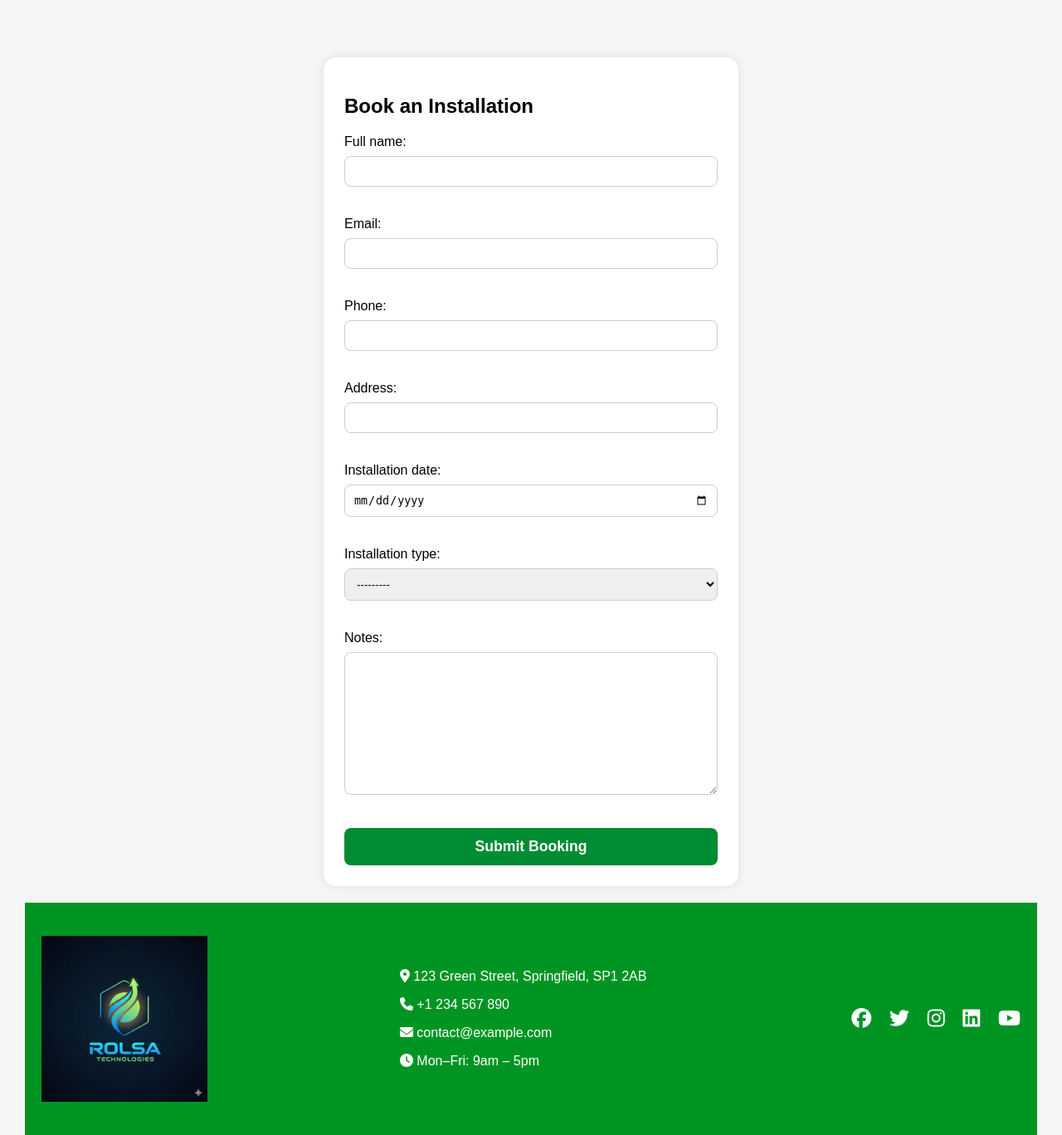
After one commit to Jeffrey-20/Rolsa-, a Django app: page /installation/ in a window 1280 px wide. The commit adds this page. Shown: the part 381-1749 px from the top of the page at 83% size. Run offline with Django 5.2, Linux system fonts and the light colour scheme.

Commit message:
installation start

```diff
--- a/Rolsa/website/forms.py
+++ b/Rolsa/website/forms.py
@@ -4,6 +4,8 @@ from django import forms
 from django.contrib.auth.forms import UserCreationForm
 from django.contrib.auth.models import User
 from django.core.exceptions import ValidationError
+from .models import InstallationBooking
+import datetime
 
 # ------------------------------------
 # 1. Custom Registration Form (using Email for uniqueness)
@@ -41,3 +43,35 @@ class EmailAuthenticationForm(forms.Form):
         strip=False,
         widget=forms.PasswordInput
     )
+
+
+class InstallationBookingForm(forms.ModelForm):
+    installation_date = forms.DateField(
+        widget=forms.DateInput(attrs={'type': 'date'}),
+    )
+
+    class Meta:
+        model = InstallationBooking
+        fields = [
+            "full_name",
+            "email",
+            "phone",
+            "address",
+            "installation_date",
+            "installation_type",
+            "notes",
+        ]
+
+    def clean_installation_date(self):
+        date = self.cleaned_data["installation_date"]
+        today = datetime.date.today()
+
+        if date < today:
+            raise forms.ValidationError("You cannot select a past date.")
+
+        if date.weekday() in (5, 6):  # No weekends
+            raise forms.ValidationError("Installations cannot be booked on weekends.")
+
+        return date
+
+# This is the end for the installation
--- a/Rolsa/website/models.py
+++ b/Rolsa/website/models.py
@@ -3,6 +3,9 @@ from django.db import models
 # Create your models here.
 from django.contrib.auth.models import User
 from django.db import models
+from django.core.validators import EmailValidator
+from django.contrib.auth.models import User
+
 
 class Profile(models.Model):
     user = models.OneToOneField(User, on_delete=models.CASCADE)
@@ -13,3 +16,30 @@ class Profile(models.Model):
 
     def __str__(self):
         return f"{self.user.username} Profile"
+
+
+
+class InstallationBooking(models.Model):
+    user = models.ForeignKey(User, on_delete=models.CASCADE, related_name="installations")
+
+    full_name = models.CharField(max_length=100)
+    email = models.EmailField(validators=[EmailValidator()])
+    phone = models.CharField(max_length=20)
+    address = models.CharField(max_length=255)
+
+    installation_date = models.DateField()
+    installation_type = models.CharField(
+        max_length=50,
+        choices=[
+            ("Solar Panel", "Solar Panel Installation"),
+            ("EV Charger", "EV Charger Installation"),
+            ("Battery Storage", "Battery Storage Setup"),
+            ("Other", "Other"),
+        ]
+    )
+
+    notes = models.TextField(blank=True, null=True)
+    submitted_at = models.DateTimeField(auto_now_add=True)
+
+    def __str__(self):
+        return f"{self.user.username} — {self.installation_type}"
--- a/Rolsa/website/templates/pages/base.html
+++ b/Rolsa/website/templates/pages/base.html
@@ -28,7 +28,7 @@
         <a href="{% url 'company' %}">Company</a>
         <a href="{% url 'services' %}">Services</a>
         <a href="{% url 'facts' %}">FAQS</a>
-        <a href="#">Installation </a>
+        <a href="{% url 'installation' %}">Installation </a>
         <a href="#">Inventory</a>
         <a href="#">Consultation</a>
         <a href="#">Carbon Calculator</a>
--- /dev/null
+++ b/Rolsa/website/templates/pages/installation.html
@@ -0,0 +1,79 @@
+{% extends 'pages/base.html' %}
+
+{% block banner_buttons %}
+
+<div class="banner-buttons">
+   <h2 style="font-size: 3rem; color: rgb(0, 255, 13);">Installation</h2>
+
+</div>
+
+{% endblock %}
+
+{% block content %}
+
+
+<title>Book an Installation</title>
+    <style>
+        body {
+            font-family: Arial;
+            background: #f5f5f5;
+            padding: 30px;
+        }
+
+        .form-container {
+            max-width: 500px;
+            margin: auto;
+            background: white;
+            padding: 25px;
+            border-radius: 15px;
+            box-shadow: 0 0 10px rgba(0,0,0,0.1);
+        }
+
+        input, select, textarea {
+            width: 100%;
+            padding: 10px;
+            margin-top: 8px;
+            margin-bottom: 20px;
+            border: 1px solid #ccc;
+            border-radius: 8px;
+        }
+
+        button {
+            background: #008c32;
+            color: white;
+            padding: 12px 20px;
+            border: none;
+            border-radius: 8px;
+            cursor: pointer;
+            width: 100%;
+            font-size: 1.1rem;
+            font-weight: bold;
+        }
+
+        button:hover {
+            background: #00681a;
+        }
+    </style>
+</head>
+<body>
+
+<div class="form-container">
+
+    <h2>Book an Installation</h2>
+
+    {% if messages %}
+        {% for message in messages %}
+            <p style="color: green;">{{ message }}</p>
+        {% endfor %}
+    {% endif %}
+
+    <form method="POST">
+        {% csrf_token %}
+        {{ form.as_p }}
+        <button type="submit">Submit Booking</button>
+    </form>
+
+</div>
+
+
+{% endblock %}
--- a/Rolsa/website/templates/pages/register.html
+++ b/Rolsa/website/templates/pages/register.html
@@ -8,7 +8,7 @@
     <div class="register-left">
         <h1>Join Us</h1>
         <p>Subscribe to our tutorials and learn more!</p>
-        <a href="#" class="about-btn">About Us</a>
+        <a href="{% url 'services' %}" class="about-btn">Our services</a>
     </div>
 
     <div class="register-right">
--- a/Rolsa/website/urls.py
+++ b/Rolsa/website/urls.py
@@ -11,4 +11,5 @@ urlpatterns= [
     path('services/', views.services_view, name='services'),
     path('company/',views.company,name='company'),
     path('facts/', views.facts, name='facts'),
+    path('installation/', views.installation, name='installation'),
 ]
--- a/Rolsa/website/views.py
+++ b/Rolsa/website/views.py
@@ -4,6 +4,8 @@ from django.contrib.auth.models import User
 from .forms import CustomUserCreationForm, EmailAuthenticationForm
 from .models import Profile
 from django.contrib.auth.decorators import login_required
+from django.contrib import messages
+from .forms import InstallationBookingForm
 # Create your views here.
 
 def home(request):
@@ -86,3 +88,18 @@ def company(request):
 # Facts Page
 def facts(request):
     return render(request, 'pages/facts.html')
+
+
+def installation(request):
+    if request.method == "POST":
+        form = InstallationBookingForm(request.POST)
+        if form.is_valid():
+            booking = form.save(commit=False)
+            booking.user = request.user  # link to logged-in user
+            booking.save()
+            messages.success(request, "Your installation booking has been submitted and saved to your profile!")
+            return redirect("profile")  # redirect to profile page
+    else:
+        form = InstallationBookingForm()
+
+    return render(request, "pages/installation.html", {"form": form})
```
Also changed, not shown: Rolsa/website/templates/pages/profile.html (+21 -0 lines), Rolsa/db.sqlite3, Rolsa/website/migrations/0002_installationbooking.py (added).
